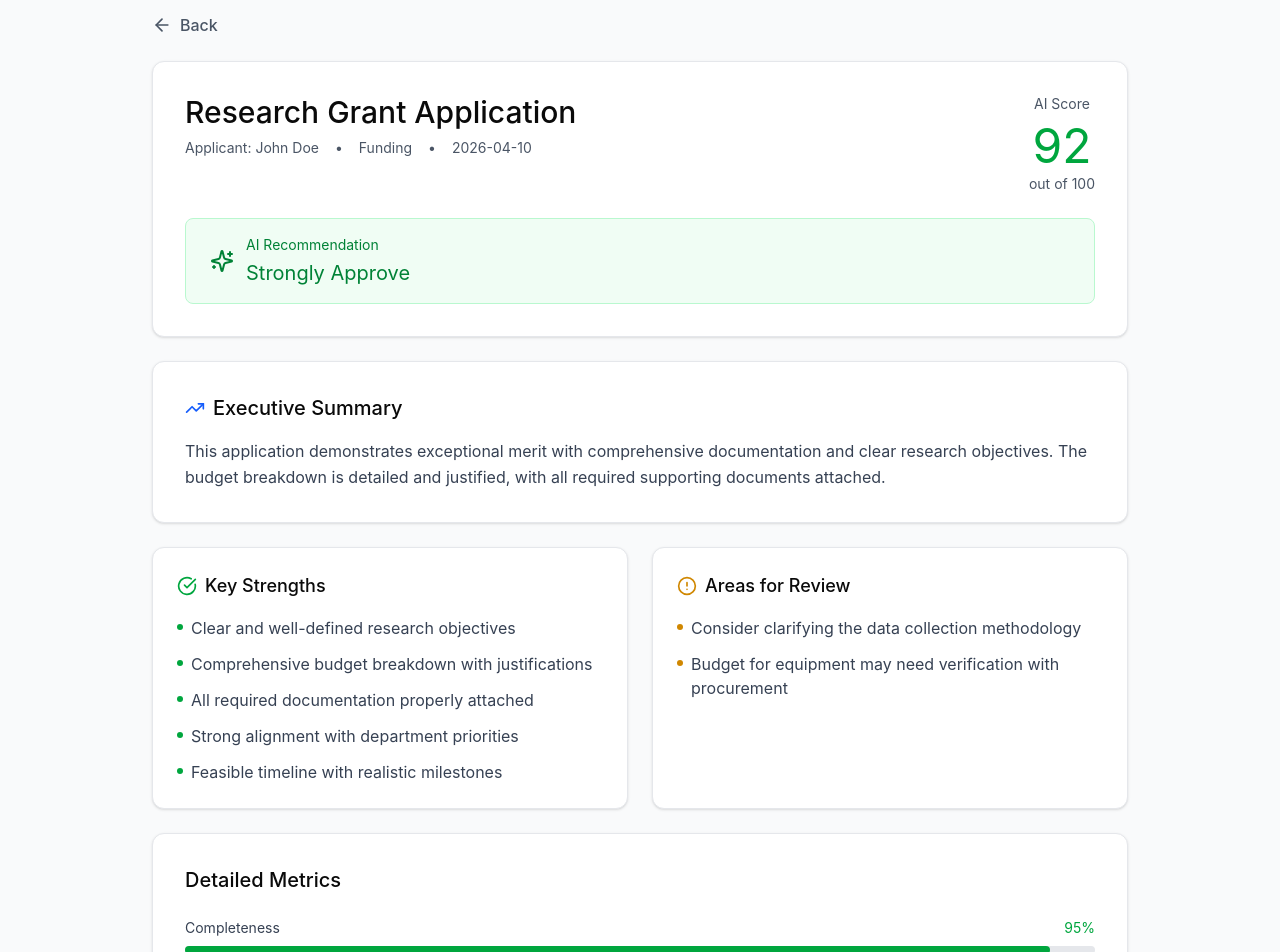
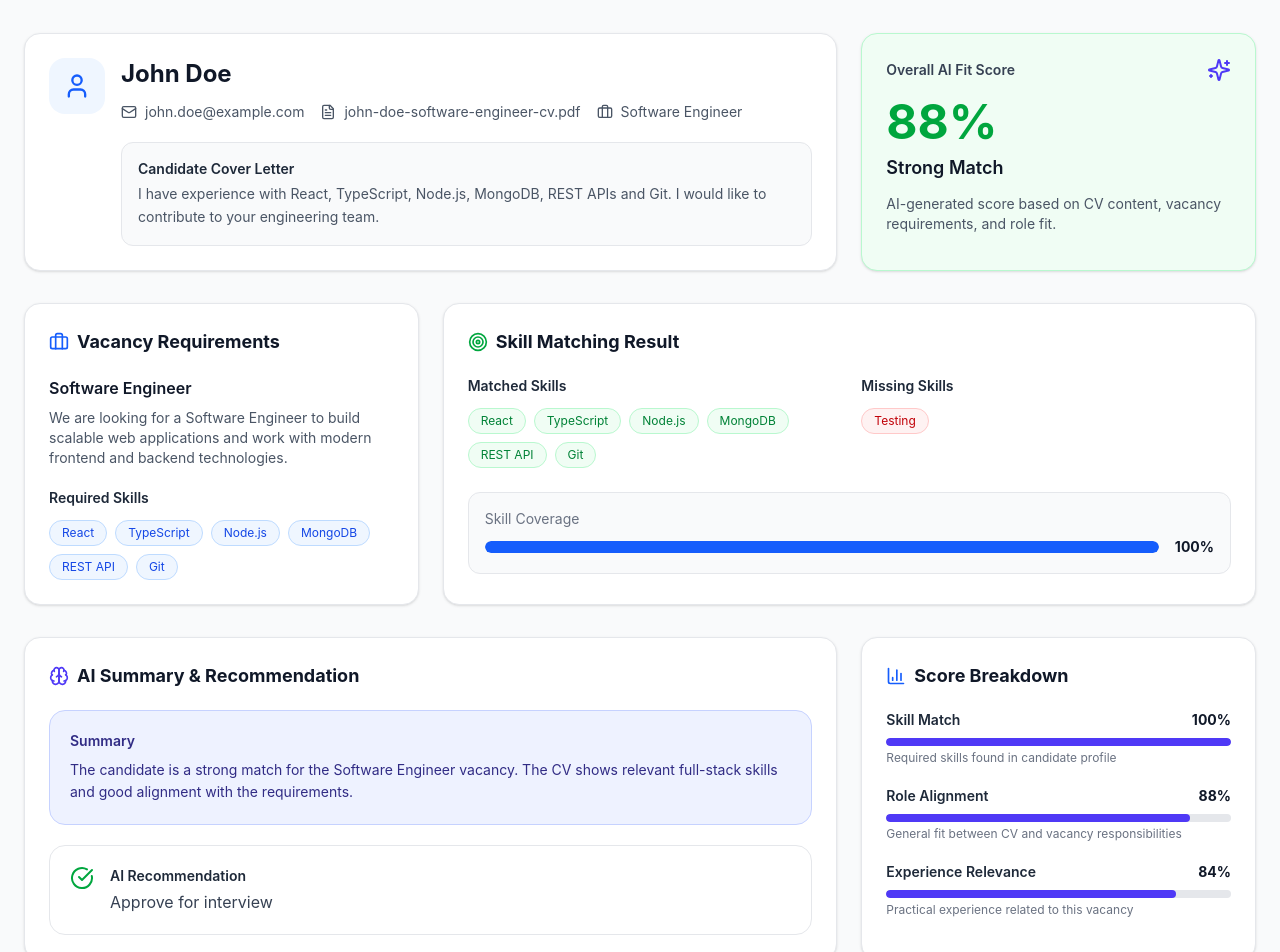
Before and after one commit to vahid2104/ai-smart-application-system, a React (Vite) app in the folder frontend/: page /analysis/1 in a window 1280 px wide. Shown: the part 100-1052 px from the top of the page. Built offline with nearby package versions, Linux system fonts and the light colour scheme.

Commit message:
feat: redesign AI analysis view for candidate evaluation

```diff
--- a/frontend/src/app/components/AIAnalysisView.tsx
+++ b/frontend/src/app/components/AIAnalysisView.tsx
@@ -1,187 +1,389 @@
+import { useMemo } from "react";
 import { useNavigate, useParams } from "react-router";
-import { ArrowLeft, Sparkles, TrendingUp, AlertCircle, CheckCircle } from "lucide-react";
-
-type Analysis = {
-  title: string;
-  applicant: string;
-  category: string;
-  submittedDate: string;
-  aiScore: number;
-  summary: string;
-  recommendation: string;
-  strengths: string[];
-  concerns: string[];
-  details: {
-    completeness: number;
-    clarity: number;
-    feasibility: number;
-    alignment: number;
-  };
-};
-
-const mockAnalysis: Record<string, Analysis> = {
-  '1': {
-    title: "Research Grant Application",
-    applicant: "John Doe",
-    category: "Funding",
-    submittedDate: "2026-04-10",
-    aiScore: 92,
-    summary: "This application demonstrates exceptional merit with comprehensive documentation and clear research objectives. The budget breakdown is detailed and justified, with all required supporting documents attached.",
-    recommendation: "Strongly Approve",
-    strengths: [
-      "Clear and well-defined research objectives",
-      "Comprehensive budget breakdown with justifications",
-      "All required documentation properly attached",
-      "Strong alignment with department priorities",
-      "Feasible timeline with realistic milestones"
-    ],
-    concerns: [
-      "Consider clarifying the data collection methodology",
-      "Budget for equipment may need verification with procurement"
-    ],
-    details: {
-      completeness: 95,
-      clarity: 90,
-      feasibility: 88,
-      alignment: 94
-    }
-  }
-};
+import {
+  ArrowLeft,
+  Briefcase,
+  User,
+  Mail,
+  FileText,
+  Sparkles,
+  CheckCircle,
+  XCircle,
+  AlertTriangle,
+  Download,
+  Target,
+  Brain,
+  BarChart3,
+} from "lucide-react";
+import {
+  candidateApplications,
+  vacancies,
+} from "../data/mockRecruitmentData";
 
 export default function AIAnalysisView() {
   const navigate = useNavigate();
   const { id } = useParams();
-  const analysis = mockAnalysis[id || '1'];
 
-  const getScoreColor = (score: number) => {
-    if (score >= 85) return "text-green-600";
-    if (score >= 70) return "text-yellow-600";
-    return "text-red-600";
-  };
+  const application = useMemo(() => {
+    return candidateApplications.find((item) => item.id === Number(id));
+  }, [id]);
 
-  const getRecommendationColor = (rec: string) => {
-    if (rec.includes("Approve")) return "bg-green-50 text-green-700 border-green-200";
-    if (rec.includes("Review")) return "bg-yellow-50 text-yellow-700 border-yellow-200";
-    return "bg-red-50 text-red-700 border-red-200";
-  };
+  const vacancy = useMemo(() => {
+    if (!application) return null;
+
+    return vacancies.find((item) => item.id === application.vacancyId);
+  }, [application]);
+
+  if (!application || !vacancy) {
+    return (
+      <div className="min-h-screen bg-gray-50 flex items-center justify-center px-6">
+        <div className="bg-white rounded-2xl border border-gray-200 shadow-sm p-8 max-w-md text-center">
+          <h1 className="text-2xl font-bold text-gray-900 mb-3">
+            Application not found
+          </h1>
+          <p className="text-gray-600 mb-6">
+            The selected application does not exist or was removed.
+          </p>
+
+          <button
+            onClick={() => navigate("/manager")}
+            className="bg-blue-600 text-white px-6 py-3 rounded-xl hover:bg-blue-700 transition-colors"
+          >
+            Back to Manager Dashboard
+          </button>
+        </div>
+      </div>
+    );
+  }
+
+  const scoreLevel =
+    application.aiScore >= 80
+      ? "Strong Match"
+      : application.aiScore >= 60
+      ? "Moderate Match"
+      : "Weak Match";
+
+  const scoreColor =
+    application.aiScore >= 80
+      ? "text-green-600"
+      : application.aiScore >= 60
+      ? "text-yellow-600"
+      : "text-red-600";
+
+  const scoreBoxColor =
+    application.aiScore >= 80
+      ? "bg-green-50 border-green-200"
+      : application.aiScore >= 60
+      ? "bg-yellow-50 border-yellow-200"
+      : "bg-red-50 border-red-200";
+
+  const recommendationIcon =
+    application.aiScore >= 80 ? (
+      <CheckCircle className="w-6 h-6 text-green-600" />
+    ) : application.aiScore >= 60 ? (
+      <AlertTriangle className="w-6 h-6 text-yellow-600" />
+    ) : (
+      <XCircle className="w-6 h-6 text-red-600" />
+    );
+
+  const skillCoverage = Math.round(
+    (application.matchedSkills.length / vacancy.requiredSkills.length) * 100
+  );
+
+  const breakdownItems = [
+    {
+      label: "Skill Match",
+      value: skillCoverage,
+      description: "Required skills found in candidate profile",
+    },
+    {
+      label: "Role Alignment",
+      value: application.aiScore >= 80 ? 88 : application.aiScore >= 60 ? 68 : 34,
+      description: "General fit between CV and vacancy responsibilities",
+    },
+    {
+      label: "Experience Relevance",
+      value: application.aiScore >= 80 ? 84 : application.aiScore >= 60 ? 64 : 30,
+      description: "Practical experience related to this vacancy",
+    },
+  ];
 
   return (
     <div className="min-h-screen bg-gray-50">
-      <nav className="bg-white border-b border-gray-200">
-        <div className="max-w-7xl mx-auto px-6 py-4">
-          <div className="flex items-center gap-3">
-            <div className="w-10 h-10 bg-blue-600 rounded-lg flex items-center justify-center">
-              <Sparkles className="w-6 h-6 text-white" />
-            </div>
+      <header className="bg-white border-b border-gray-200">
+        <div className="max-w-7xl mx-auto px-6 py-5 flex items-center justify-between">
           <div>
-              <h1 className="text-lg">AI Analysis Report</h1>
-              <p className="text-sm text-gray-600">Detailed Application Review</p>
-            </div>
-          </div>
-        </div>
-      </nav>
-
-      <div className="max-w-5xl mx-auto px-6 py-8">
-        <button
-          onClick={() => navigate(-1)}
-          className="flex items-center gap-2 text-gray-600 hover:text-gray-900 transition-colors mb-6"
-        >
-          <ArrowLeft className="w-5 h-5" />
-          Back
-        </button>
-
-        <div className="bg-white rounded-xl shadow-sm border border-gray-200 mb-6 p-8">
-          <div className="flex items-start justify-between mb-6">
-            <div className="flex-1">
-              <h2 className="text-3xl mb-2">{analysis.title}</h2>
-              <div className="flex items-center gap-4 text-sm text-gray-600">
-                <span>Applicant: {analysis.applicant}</span>
-                <span>•</span>
-                <span>{analysis.category}</span>
-                <span>•</span>
-                <span>{analysis.submittedDate}</span>
-              </div>
-            </div>
-            <div className="text-center">
-              <div className="text-sm text-gray-600 mb-2">AI Score</div>
-              <div className={`text-5xl ${getScoreColor(analysis.aiScore)}`}>
-                {analysis.aiScore}
-              </div>
-              <div className="text-sm text-gray-600 mt-1">out of 100</div>
-            </div>
+            <h1 className="text-2xl font-bold text-gray-900">
+              AI Candidate Analysis
+            </h1>
+            <p className="text-sm text-gray-500">
+              Detailed CV evaluation against vacancy requirements
+            </p>
           </div>
 
-          <div className={`px-6 py-4 rounded-lg border flex items-center gap-3 ${getRecommendationColor(analysis.recommendation)}`}>
-            <Sparkles className="w-6 h-6" />
-            <div>
-              <div className="text-sm mb-1">AI Recommendation</div>
-              <div className="text-xl">{analysis.recommendation}</div>
+          <button
+            onClick={() => navigate("/manager")}
+            className="flex items-center gap-2 text-gray-600 hover:text-gray-900 transition-colors"
+          >
+            <ArrowLeft className="w-4 h-4" />
+            Back to Manager Dashboard
+          </button>
+        </div>
+      </header>
+
+      <main className="max-w-7xl mx-auto px-6 py-10">
+        <section className="grid lg:grid-cols-3 gap-6 mb-8">
+          <div className="lg:col-span-2 bg-white rounded-2xl border border-gray-200 shadow-sm p-6">
+            <div className="flex items-start gap-4">
+              <div className="w-14 h-14 bg-blue-50 rounded-2xl flex items-center justify-center">
+                <User className="w-7 h-7 text-blue-600" />
+              </div>
+
+              <div className="flex-1">
+                <h2 className="text-2xl font-bold text-gray-900">
+                  {application.candidateName}
+                </h2>
+
+                <div className="flex flex-wrap gap-4 mt-3 text-sm text-gray-600">
+                  <span className="flex items-center gap-2">
+                    <Mail className="w-4 h-4" />
+                    {application.candidateEmail}
+                  </span>
+
+                  <span className="flex items-center gap-2">
+                    <FileText className="w-4 h-4" />
+                    {application.cvFileName}
+                  </span>
+
+                  <span className="flex items-center gap-2">
+                    <Briefcase className="w-4 h-4" />
+                    {application.vacancyTitle}
+                  </span>
+                </div>
+
+                <div className="mt-5 bg-gray-50 border border-gray-200 rounded-xl p-4">
+                  <p className="text-sm font-semibold text-gray-800 mb-1">
+                    Candidate Cover Letter
+                  </p>
+                  <p className="text-sm text-gray-600 leading-relaxed">
+                    {application.coverLetter}
+                  </p>
+                </div>
               </div>
             </div>
           </div>
 
-        <div className="bg-white rounded-xl shadow-sm border border-gray-200 mb-6 p-8">
-          <h3 className="text-xl mb-4 flex items-center gap-2">
-            <TrendingUp className="w-5 h-5 text-blue-600" />
-            Executive Summary
-          </h3>
-          <p className="text-gray-700 leading-relaxed">{analysis.summary}</p>
+          <div className={`rounded-2xl border shadow-sm p-6 ${scoreBoxColor}`}>
+            <div className="flex items-center justify-between mb-4">
+              <p className="text-sm font-semibold text-gray-700">
+                Overall AI Fit Score
+              </p>
+              <Sparkles className="w-6 h-6 text-indigo-600" />
             </div>
 
-        <div className="grid grid-cols-1 md:grid-cols-2 gap-6 mb-6">
-          <div className="bg-white rounded-xl shadow-sm border border-gray-200 p-6">
-            <h3 className="text-lg mb-4 flex items-center gap-2">
-              <CheckCircle className="w-5 h-5 text-green-600" />
-              Key Strengths
+            <p className={`text-5xl font-bold ${scoreColor}`}>
+              {application.aiScore}%
+            </p>
+
+            <p className="text-lg font-semibold text-gray-900 mt-2">
+              {scoreLevel}
+            </p>
+
+            <p className="text-sm text-gray-600 mt-3">
+              AI-generated score based on CV content, vacancy requirements, and
+              role fit.
+            </p>
+          </div>
+        </section>
+
+        <section className="grid lg:grid-cols-3 gap-6 mb-8">
+          <div className="bg-white rounded-2xl border border-gray-200 shadow-sm p-6">
+            <div className="flex items-center gap-2 mb-5">
+              <Briefcase className="w-5 h-5 text-blue-600" />
+              <h3 className="text-lg font-bold text-gray-900">
+                Vacancy Requirements
               </h3>
-            <ul className="space-y-3">
-              {analysis.strengths.map((strength, idx) => (
-                <li key={idx} className="flex items-start gap-2">
-                  <div className="w-1.5 h-1.5 bg-green-600 rounded-full mt-2 flex-shrink-0" />
-                  <span className="text-gray-700">{strength}</span>
-                </li>
-              ))}
-            </ul>
             </div>
 
-          <div className="bg-white rounded-xl shadow-sm border border-gray-200 p-6">
-            <h3 className="text-lg mb-4 flex items-center gap-2">
-              <AlertCircle className="w-5 h-5 text-yellow-600" />
-              Areas for Review
-            </h3>
-            <ul className="space-y-3">
-              {analysis.concerns.map((concern, idx) => (
-                <li key={idx} className="flex items-start gap-2">
-                  <div className="w-1.5 h-1.5 bg-yellow-600 rounded-full mt-2 flex-shrink-0" />
-                  <span className="text-gray-700">{concern}</span>
-                </li>
+            <h4 className="font-semibold text-gray-900 mb-2">
+              {vacancy.title}
+            </h4>
+
+            <p className="text-sm text-gray-600 mb-5">{vacancy.description}</p>
+
+            <p className="text-sm font-semibold text-gray-800 mb-3">
+              Required Skills
+            </p>
+
+            <div className="flex flex-wrap gap-2">
+              {vacancy.requiredSkills.map((skill) => (
+                <span
+                  key={skill}
+                  className="text-xs bg-blue-50 text-blue-700 border border-blue-200 px-3 py-1 rounded-full"
+                >
+                  {skill}
+                </span>
               ))}
-            </ul>
             </div>
           </div>
 
-        <div className="bg-white rounded-xl shadow-sm border border-gray-200 p-8">
-          <h3 className="text-xl mb-6">Detailed Metrics</h3>
-          <div className="space-y-4">
-            {Object.entries(analysis.details).map(([key, value]) => (
-              <div key={key}>
-                <div className="flex items-center justify-between mb-2">
-                  <span className="text-sm capitalize text-gray-700">{key}</span>
-                  <span className={`text-sm ${getScoreColor(value)}`}>{value}%</span>
+          <div className="lg:col-span-2 bg-white rounded-2xl border border-gray-200 shadow-sm p-6">
+            <div className="flex items-center gap-2 mb-5">
+              <Target className="w-5 h-5 text-green-600" />
+              <h3 className="text-lg font-bold text-gray-900">
+                Skill Matching Result
+              </h3>
             </div>
-                <div className="w-full bg-gray-200 rounded-full h-2">
+
+            <div className="grid md:grid-cols-2 gap-6">
+              <div>
+                <p className="text-sm font-semibold text-gray-800 mb-3">
+                  Matched Skills
+                </p>
+
+                <div className="flex flex-wrap gap-2">
+                  {application.matchedSkills.map((skill) => (
+                    <span
+                      key={skill}
+                      className="text-xs bg-green-50 text-green-700 border border-green-200 px-3 py-1 rounded-full"
+                    >
+                      {skill}
+                    </span>
+                  ))}
+                </div>
+              </div>
+
+              <div>
+                <p className="text-sm font-semibold text-gray-800 mb-3">
+                  Missing Skills
+                </p>
+
+                <div className="flex flex-wrap gap-2">
+                  {application.missingSkills.map((skill) => (
+                    <span
+                      key={skill}
+                      className="text-xs bg-red-50 text-red-700 border border-red-200 px-3 py-1 rounded-full"
+                    >
+                      {skill}
+                    </span>
+                  ))}
+                </div>
+              </div>
+            </div>
+
+            <div className="mt-6 bg-gray-50 border border-gray-200 rounded-xl p-4">
+              <p className="text-sm text-gray-500">Skill Coverage</p>
+              <div className="flex items-center gap-4 mt-2">
+                <div className="flex-1 bg-gray-200 rounded-full h-3 overflow-hidden">
                   <div
-                    className={`h-2 rounded-full ${
-                      value >= 85 ? 'bg-green-600' : value >= 70 ? 'bg-yellow-600' : 'bg-red-600'
-                    }`}
-                    style={{ width: `${value}%` }}
+                    className="bg-blue-600 h-full rounded-full"
+                    style={{ width: `${skillCoverage}%` }}
                   />
                 </div>
+                <p className="text-sm font-bold text-gray-900">
+                  {skillCoverage}%
+                </p>
+              </div>
+            </div>
+          </div>
+        </section>
+
+        <section className="grid lg:grid-cols-3 gap-6 mb-8">
+          <div className="lg:col-span-2 bg-white rounded-2xl border border-gray-200 shadow-sm p-6">
+            <div className="flex items-center gap-2 mb-5">
+              <Brain className="w-5 h-5 text-indigo-600" />
+              <h3 className="text-lg font-bold text-gray-900">
+                AI Summary & Recommendation
+              </h3>
+            </div>
+
+            <div className="bg-indigo-50 border border-indigo-200 rounded-2xl p-5 mb-5">
+              <p className="text-sm font-semibold text-indigo-900 mb-2">
+                Summary
+              </p>
+              <p className="text-sm text-indigo-900 leading-relaxed">
+                {application.aiSummary}
+              </p>
+            </div>
+
+            <div className="bg-white border border-gray-200 rounded-2xl p-5 flex items-start gap-4">
+              {recommendationIcon}
+              <div>
+                <p className="text-sm font-semibold text-gray-800">
+                  AI Recommendation
+                </p>
+                <p className="text-gray-700 mt-1">
+                  {application.aiRecommendation}
+                </p>
+              </div>
+            </div>
+          </div>
+
+          <div className="bg-white rounded-2xl border border-gray-200 shadow-sm p-6">
+            <div className="flex items-center gap-2 mb-5">
+              <BarChart3 className="w-5 h-5 text-blue-600" />
+              <h3 className="text-lg font-bold text-gray-900">
+                Score Breakdown
+              </h3>
+            </div>
+
+            <div className="space-y-5">
+              {breakdownItems.map((item) => (
+                <div key={item.label}>
+                  <div className="flex items-center justify-between mb-2">
+                    <p className="text-sm font-semibold text-gray-800">
+                      {item.label}
+                    </p>
+                    <p className="text-sm font-bold text-gray-900">
+                      {item.value}%
+                    </p>
+                  </div>
+
+                  <div className="bg-gray-200 h-2 rounded-full overflow-hidden mb-1">
+                    <div
+                      className="bg-indigo-600 h-full rounded-full"
+                      style={{ width: `${item.value}%` }}
+                    />
+                  </div>
+
+                  <p className="text-xs text-gray-500">{item.description}</p>
                 </div>
               ))}
             </div>
           </div>
+        </section>
+
+        <section className="bg-white rounded-2xl border border-gray-200 shadow-sm p-6">
+          <div className="flex flex-col md:flex-row md:items-center md:justify-between gap-5">
+            <div>
+              <h3 className="text-lg font-bold text-gray-900">
+                Manager Decision
+              </h3>
+              <p className="text-sm text-gray-600 mt-1">
+                Use the AI insights as decision support. Final approval is made
+                by the manager.
+              </p>
             </div>
+
+            <div className="flex flex-col sm:flex-row gap-3">
+              <button className="bg-white border border-gray-300 text-gray-700 px-5 py-3 rounded-xl hover:bg-gray-50 transition-colors flex items-center justify-center gap-2">
+                <Download className="w-5 h-5" />
+                View CV
+              </button>
+
+              <button className="bg-green-600 text-white px-5 py-3 rounded-xl hover:bg-green-700 transition-colors flex items-center justify-center gap-2">
+                <CheckCircle className="w-5 h-5" />
+                Approve Candidate
+              </button>
+
+              <button className="bg-red-600 text-white px-5 py-3 rounded-xl hover:bg-red-700 transition-colors flex items-center justify-center gap-2">
+                <XCircle className="w-5 h-5" />
+                Reject Candidate
+              </button>
+            </div>
+          </div>
+        </section>
+      </main>
     </div>
   );
 }
```
Lines whose indentation alone changed are shown as unchanged.
